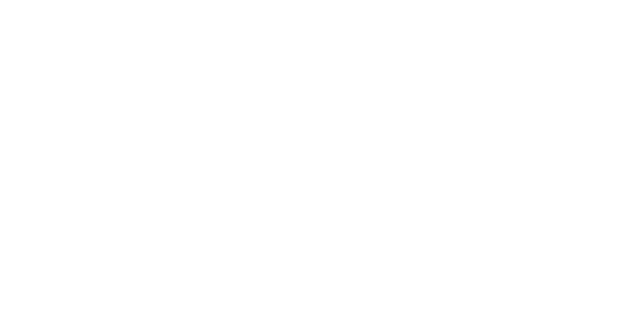
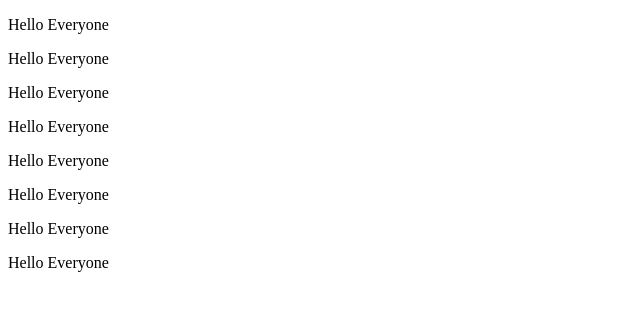
Before and after one commit to ssamarthya/2nd, a plain HTML site: page index.html in a window 1280 px wide. Shown: the whole page, without its empty margins (0-640 px from the left). Drawn offline with Linux system fonts and the light colour scheme.

Commit message:
Added some paragraph

```diff
--- a/index.html
+++ b/index.html
@@ -7,6 +7,13 @@
     <title>Document</title>
 </head>
 <body>
-
+<p>Hello Everyone</p>
+<p>Hello Everyone</p>
+<p>Hello Everyone</p>
+<p>Hello Everyone</p>
+<p>Hello Everyone</p>
+<p>Hello Everyone</p>
+<p>Hello Everyone</p>
+<p>Hello Everyone</p>
 </body>
 </html>
```
